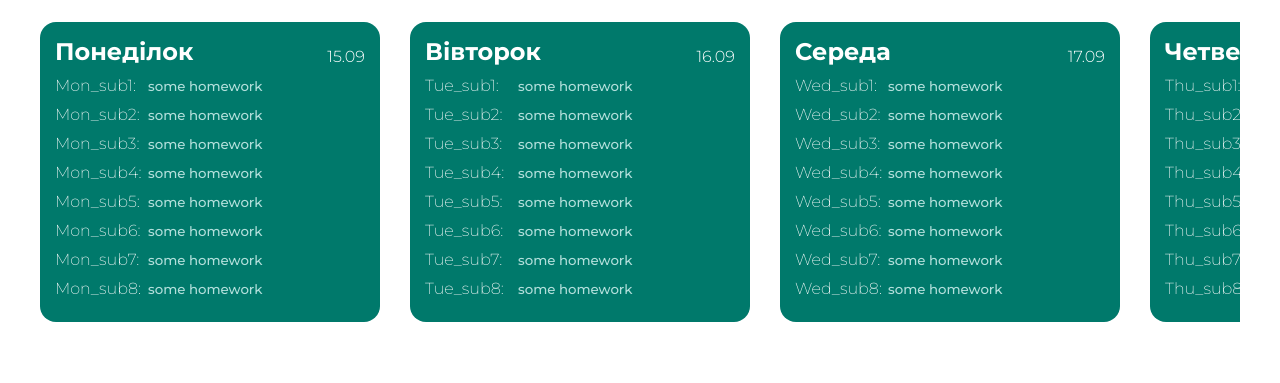
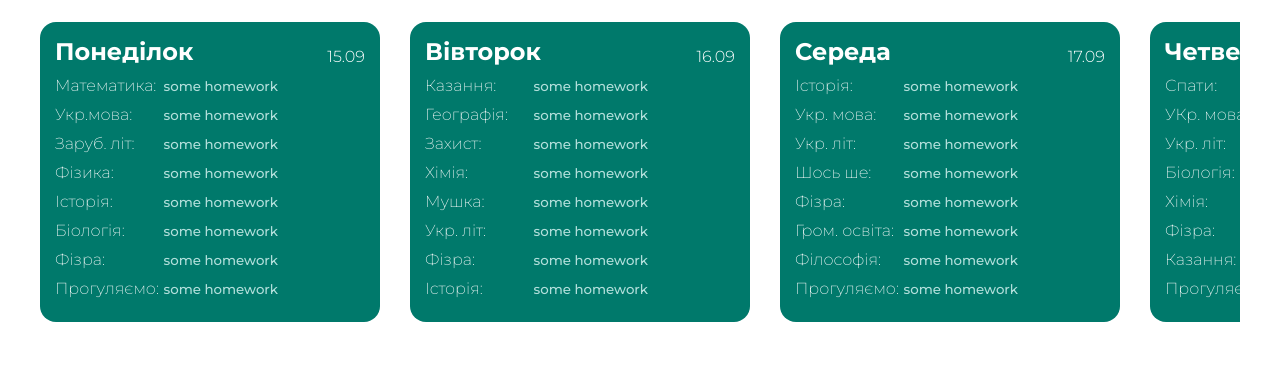
Before and after one commit to ZubalYana/Homework-Diary, a website: page public/admin/admin.html in a window 1280 px wide. Shown: the part 77-460 px from the top of the page. Drawn offline with nearby package versions, Linux system fonts and the light colour scheme; no server answers.

Commit message:
fill the days with the schedule and change the width of subject

```diff
--- a/public/admin/admin.html
+++ b/public/admin/admin.html
@@ -30,35 +30,35 @@
                     </div>
 
                     <div class="string">
-                        <div class="subject" id="mon_subject1">Mon_sub1:</div>
+                        <div class="subject" id="mon_subject1">Математика:</div>
                         <input type="text" class="homework" id="mon_homework1" placeholder="some homework">
                     </div>
                     <div class="string">
-                        <div class="subject" id="mon_subject2">Mon_sub2:</div>
+                        <div class="subject" id="mon_subject2">Укр.мова:</div>
                         <input type="text" class="homework" id="mon_homework2" placeholder="some homework">
                     </div>
                     <div class="string">
-                        <div class="subject" id="mon_subject3">Mon_sub3:</div>
+                        <div class="subject" id="mon_subject3">Заруб. літ:</div>
                         <input type="text" class="homework" id="mon_homework3" placeholder="some homework">
                     </div>
                     <div class="string">
-                        <div class="subject" id="mon_subject4">Mon_sub4:</div>
+                        <div class="subject" id="mon_subject4">Фізика:</div>
                         <input type="text" class="homework" id="mon_homework4" placeholder="some homework">
                     </div>
                     <div class="string">
-                        <div class="subject" id="mon_subject5">Mon_sub5:</div>
+                        <div class="subject" id="mon_subject5">Історія:</div>
                         <input type="text" class="homework" id="mon_homework5" placeholder="some homework">
                     </div>
                     <div class="string">
-                        <div class="subject" id="mon_subject6">Mon_sub6:</div>
+                        <div class="subject" id="mon_subject6">Біологія:</div>
                         <input type="text" class="homework" id="mon_homework6" placeholder="some homework">
                     </div>
                     <div class="string">
-                        <div class="subject" id="mon_subject7">Mon_sub7:</div>
+                        <div class="subject" id="mon_subject7">Фізра:</div>
                         <input type="text" class="homework" id="mon_homework7" placeholder="some homework">
                     </div>
                     <div class="string">
-                        <div class="subject" id="mon_subject8">Mon_sub8:</div>
+                        <div class="subject" id="mon_subject8">Прогуляємо:</div>
                         <input type="text" class="homework" id="mon_homework8" placeholder="some homework">
                     </div>
                 </div>
@@ -69,35 +69,35 @@
                     </div>
 
                     <div class="string">
-                        <div class="subject" id="tue_subject1">Tue_sub1:</div>
+                        <div class="subject" id="tue_subject1">Казання:</div>
                         <input type="text" class="homework" id="tue_homework1" placeholder="some homework">
                     </div>
                     <div class="string">
-                        <div class="subject" id="tue_subject2">Tue_sub2:</div>
+                        <div class="subject" id="tue_subject2">Географія:</div>
                         <input type="text" class="homework" id="tue_homework2" placeholder="some homework">
                     </div>
                     <div class="string">
-                        <div class="subject" id="tue_subject3">Tue_sub3:</div>
+                        <div class="subject" id="tue_subject3">Захист:</div>
                         <input type="text" class="homework" id="tue_homework3" placeholder="some homework">
                     </div>
                     <div class="string">
-                        <div class="subject" id="tue_subject4">Tue_sub4:</div>
+                        <div class="subject" id="tue_subject4">Хімія:</div>
                         <input type="text" class="homework" id="tue_homework4" placeholder="some homework">
                     </div>
                     <div class="string">
-                        <div class="subject" id="tue_subject5">Tue_sub5:</div>
+                        <div class="subject" id="tue_subject5">Мушка:</div>
                         <input type="text" class="homework" id="tue_homework5" placeholder="some homework">
                     </div>
                     <div class="string">
-                        <div class="subject" id="tue_subject6">Tue_sub6:</div>
+                        <div class="subject" id="tue_subject6">Укр. літ:</div>
                         <input type="text" class="homework" id="tue_homework6" placeholder="some homework">
                     </div>
                     <div class="string">
-                        <div class="subject" id="tue_subject7">Tue_sub7:</div>
+                        <div class="subject" id="tue_subject7">Фізра:</div>
                         <input type="text" class="homework" id="tue_homework7" placeholder="some homework">
                     </div>
                     <div class="string">
-                        <div class="subject" id="tue_subject8">Tue_sub8:</div>
+                        <div class="subject" id="tue_subject8">Історія:</div>
                         <input type="text" class="homework" id="tue_homework8" placeholder="some homework">
                     </div>
                 </div>
@@ -108,35 +108,35 @@
                     </div>
 
                     <div class="string">
-                        <div class="subject" id="wed_subject1">Wed_sub1:</div>
+                        <div class="subject" id="wed_subject1">Історія:</div>
                         <input type="text" class="homework" id="wed_homework1" placeholder="some homework">
                     </div>
                     <div class="string">
-                        <div class="subject" id="wed_subject2">Wed_sub2:</div>
+                        <div class="subject" id="wed_subject2">Укр. мова:</div>
                         <input type="text" class="homework" id="wed_homework2" placeholder="some homework">
                     </div>
                     <div class="string">
-                        <div class="subject" id="wed_subject3">Wed_sub3:</div>
+                        <div class="subject" id="wed_subject3">Укр. літ:</div>
                         <input type="text" class="homework" id="wed_homework3" placeholder="some homework">
                     </div>
                     <div class="string">
-                        <div class="subject" id="wed_subject4">Wed_sub4:</div>
+                        <div class="subject" id="wed_subject4">Шось ше:</div>
                         <input type="text" class="homework" id="wed_homework4" placeholder="some homework">
                     </div>
                     <div class="string">
-                        <div class="subject" id="wed_subject5">Wed_sub5:</div>
+                        <div class="subject" id="wed_subject5">Фізра:</div>
                         <input type="text" class="homework" id="wed_homework5" placeholder="some homework">
                     </div>
                     <div class="string">
-                        <div class="subject" id="wed_subject6">Wed_sub6:</div>
+                        <div class="subject" id="wed_subject6">Гром. освіта:</div>
                         <input type="text" class="homework" id="wed_homework6" placeholder="some homework">
                     </div>
                     <div class="string">
-                        <div class="subject" id="wed_subject7">Wed_sub7:</div>
+                        <div class="subject" id="wed_subject7">Філософія:</div>
                         <input type="text" class="homework" id="wed_homework7" placeholder="some homework">
                     </div>
                     <div class="string">
-                        <div class="subject" id="mwed_subject8">Wed_sub8:</div>
+                        <div class="subject" id="mwed_subject8">Прогуляємо:</div>
                         <input type="text" class="homework" id="wed_homework8" placeholder="some homework">
                     </div>
                 </div>
@@ -147,35 +147,35 @@
                     </div>
 
                     <div class="string">
-                        <div class="subject" id="thu_subject1">Thu_sub1:</div>
+                        <div class="subject" id="thu_subject1">Спати:</div>
                         <input type="text" class="homework" id="thu_homework1" placeholder="some homework">
                     </div>
                     <div class="string">
-                        <div class="subject" id="thu_subject2">Thu_sub2:</div>
+                        <div class="subject" id="thu_subject2">УКр. мова:</div>
                         <input type="text" class="homework" id="thu_homework2" placeholder="some homework">
                     </div>
                     <div class="string">
-                        <div class="subject" id="thu_subject3">Thu_sub3:</div>
+                        <div class="subject" id="thu_subject3">Укр. літ:</div>
                         <input type="text" class="homework" id="thu_homework3" placeholder="some homework">
                     </div>
                     <div class="string">
-                        <div class="subject" id="thu_subject4">Thu_sub4:</div>
+                        <div class="subject" id="thu_subject4">Біологія:</div>
                         <input type="text" class="homework" id="thu_homework4" placeholder="some homework">
                     </div>
                     <div class="string">
-                        <div class="subject" id="thu_subject5">Thu_sub5:</div>
+                        <div class="subject" id="thu_subject5">Хімія:</div>
                         <input type="text" class="homework" id="thu_homework5" placeholder="some homework">
                     </div>
                     <div class="string">
-                        <div class="subject" id="thu_subject6">Thu_sub6:</div>
+                        <div class="subject" id="thu_subject6">Фізра:</div>
                         <input type="text" class="homework" id="thu_homework6" placeholder="some homework">
                     </div>
                     <div class="string">
-                        <div class="subject" id="thu_subject7">Thu_sub7:</div>
+                        <div class="subject" id="thu_subject7">Казання:</div>
                         <input type="text" class="homework" id="thu_homework7" placeholder="some homework">
                     </div>
                     <div class="string">
-                        <div class="subject" id="thu_subject8">Thu_sub8:</div>
+                        <div class="subject" id="thu_subject8">Прогуляємо:</div>
                         <input type="text" class="homework" id="thu_homework8" placeholder="some homework">
                     </div>
                 </div>
@@ -186,35 +186,35 @@
                     </div>
 
                     <div class="string">
-                        <div class="subject" id="fri_subject1">Fri_sub1:</div>
+                        <div class="subject" id="fri_subject1">Казання:</div>
                         <input type="text" class="homework" id="fri_homework1" placeholder="some homework">
                     </div>
                     <div class="string">
-                        <div class="subject" id="fri_subject2">Fri_sub2:</div>
+                        <div class="subject" id="fri_subject2">Англ. мова:</div>
                         <input type="text" class="homework" id="fri_homework2" placeholder="some homework">
                     </div>
                     <div class="string">
-                        <div class="subject" id="fri_subject3">Fri_sub3:</div>
+                        <div class="subject" id="fri_subject3">ОХЕ:</div>
                         <input type="text" class="homework" id="fri_homework3" placeholder="some homework">
                     </div>
                     <div class="string">
-                        <div class="subject" id="fri_subject4">Fri_sub4:</div>
+                        <div class="subject" id="fri_subject4">Спати:</div>
                         <input type="text" class="homework" id="fri_homework4" placeholder="some homework">
                     </div>
                     <div class="string">
-                        <div class="subject" id="fri_subject5">Fri_sub5:</div>
+                        <div class="subject" id="fri_subject5">ФІзра:</div>
                         <input type="text" class="homework" id="fri_homework5" placeholder="some homework">
                     </div>
                     <div class="string">
-                        <div class="subject" id="fri_subject6">Fri_sub6:</div>
+                        <div class="subject" id="fri_subject6">Їсти:</div>
                         <input type="text" class="homework" id="fri_homework6" placeholder="some homework">
                     </div>
                     <div class="string">
-                        <div class="subject" id="fri_subject7">Fri_sub7:</div>
+                        <div class="subject" id="fri_subject7">Англ. мова:</div>
                         <input type="text" class="homework" id="fri_homework7" placeholder="some homework">
                     </div>
                     <div class="string">
-                        <div class="subject" id="fri_subject8">Fri_sub8:</div>
+                        <div class="subject" id="fri_subject8">Прогуляємо:</div>
                         <input type="text" class="homework" id="fri_homework8" placeholder="some homework">
                     </div>
                 </div>
--- a/public/admin/admin.scss
+++ b/public/admin/admin.scss
@@ -119,14 +119,14 @@
             margin-bottom: 10px;
 
             .subject {
-              width: 30%;
+              width: 35%;
               color: #fff;
               font-size: 16px;
               font-weight: 200;
             }
 
             .homework {
-              width: 70%;
+              width: 65%;
               background-color: #00796b;
               border: none;
               outline: none;
```
Also changed, not shown: public/admin/admin.css.
